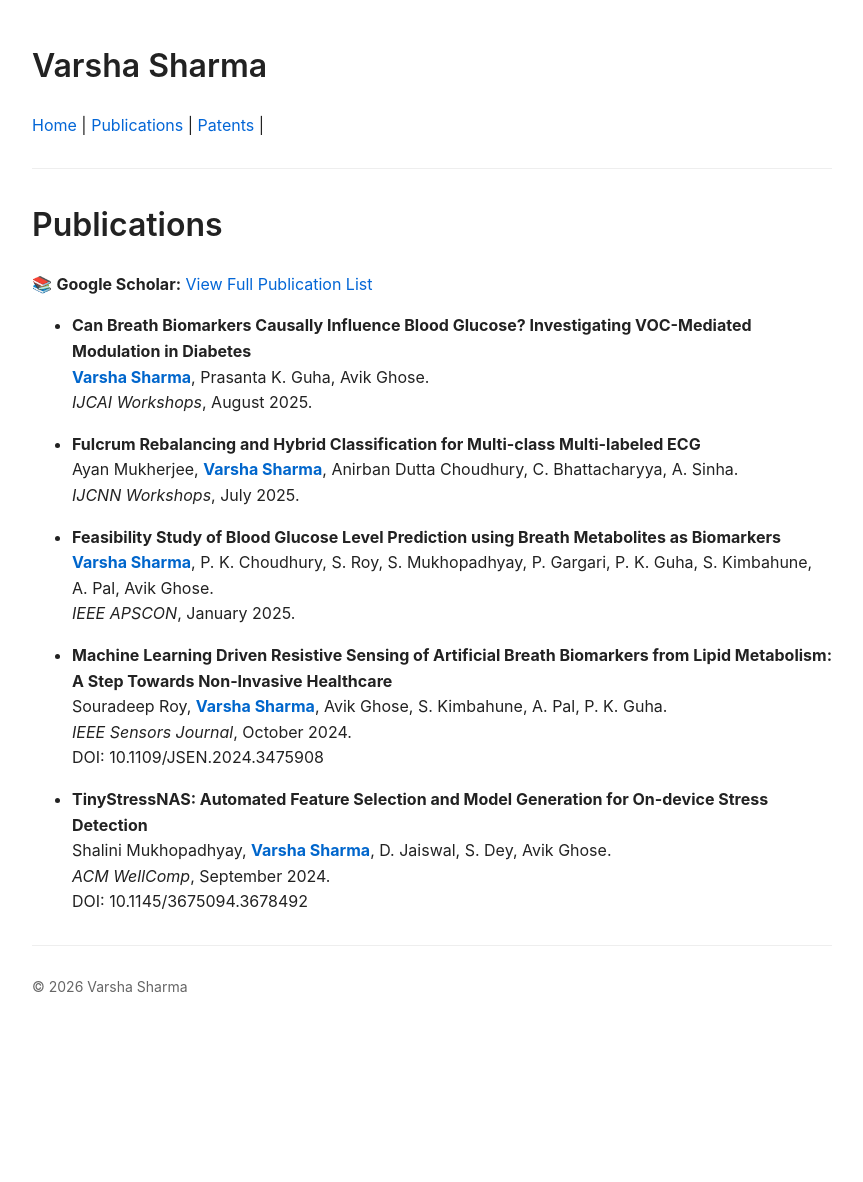
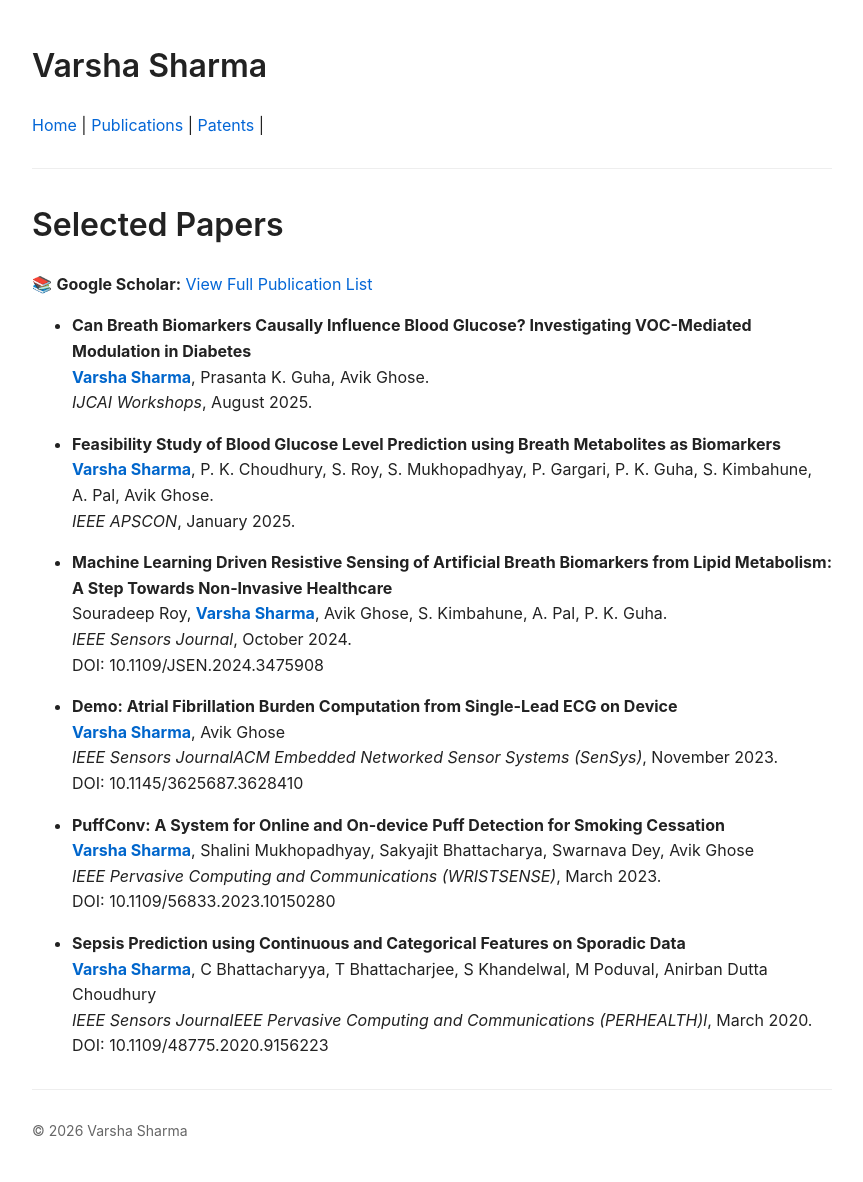
Before and after one commit to shavarsha/shavarsha.github.io, a Jekyll site: the page built from publications.md, in a window 1280 px wide. Shown: the whole page, without its empty margins (208-1071 px from the left). Built offline with Jekyll 4.4.1, drawn with Linux system fonts in a browser that asks for light colours; before the commit the page ends 1038 px from its top, so only the background shows below that.

Commit message:
Update publications.md

```diff
--- a/publications.md
+++ b/publications.md
@@ -4,17 +4,13 @@ title: Publications
 ---
 
 
-# Publications
+# Selected Papers
 
 📚 **Google Scholar:** [View Full Publication List](https://scholar.google.com/citations?hl=en&user=fdnMEAQAAAAJ)
 
 * **Can Breath Biomarkers Causally Influence Blood Glucose? Investigating VOC-Mediated Modulation in Diabetes**<br>
    <span style="color:#0066cc;"><strong>Varsha Sharma</strong></span>, Prasanta K. Guha, Avik Ghose.<br>
   *IJCAI Workshops*, August 2025.
-
-* **Fulcrum Rebalancing and Hybrid Classification for Multi-class Multi-labeled ECG**<br>
-  Ayan Mukherjee,  <span style="color:#0066cc;"><strong>Varsha Sharma</strong></span>, Anirban Dutta Choudhury, C. Bhattacharyya, A. Sinha.<br>
-  *IJCNN Workshops*, July 2025.
 
 * **Feasibility Study of Blood Glucose Level Prediction using Breath Metabolites as Biomarkers**<br>
   <span style="color:#0066cc;"><strong>Varsha Sharma</strong></span>, P. K. Choudhury, S. Roy, S. Mukhopadhyay, P. Gargari, P. K. Guha, S. Kimbahune, A. Pal, Avik Ghose.<br>
@@ -25,7 +21,17 @@ title: Publications
   *IEEE Sensors Journal*, October 2024.<br>
   DOI: 10.1109/JSEN.2024.3475908
 
-* **TinyStressNAS: Automated Feature Selection and Model Generation for On-device Stress Detection**<br>
-  Shalini Mukhopadhyay, <span style="color:#0066cc;"><strong>Varsha Sharma</strong></span>, D. Jaiswal, S. Dey, Avik Ghose.<br>
-  *ACM WellComp*, September 2024.<br>
-  DOI: 10.1145/3675094.3678492
+* **Demo: Atrial Fibrillation Burden Computation from Single-Lead ECG on Device**<br>
+  <span style="color:#0066cc;"><strong>Varsha Sharma</strong></span>, Avik Ghose <br>
+  *IEEE Sensors JournalACM Embedded Networked Sensor Systems (SenSys)*, November 2023.<br>
+  DOI: 10.1145/3625687.3628410
+
+* **PuffConv: A System for Online and On-device Puff Detection for Smoking Cessation**<br>
+  <span style="color:#0066cc;"><strong>Varsha Sharma</strong></span>, Shalini Mukhopadhyay, Sakyajit Bhattacharya, Swarnava Dey, Avik Ghose<br>
+  *IEEE Pervasive Computing and Communications (WRISTSENSE)*, March 2023.<br>
+  DOI: 10.1109/56833.2023.10150280
+
+* **Sepsis Prediction using Continuous and Categorical Features on Sporadic Data**<br>
+  <span style="color:#0066cc;"><strong>Varsha Sharma</strong></span>, C Bhattacharyya, T Bhattacharjee, S Khandelwal, M Poduval, Anirban Dutta Choudhury<br>
+  *IEEE Sensors JournaIEEE Pervasive Computing and Communications (PERHEALTH)l*, March 2020.<br>
+  DOI: 10.1109/48775.2020.9156223
```
